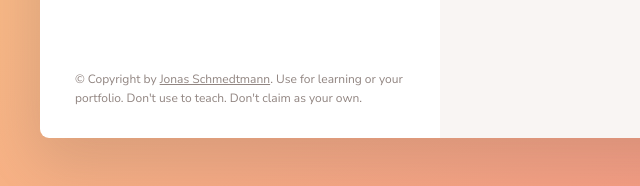
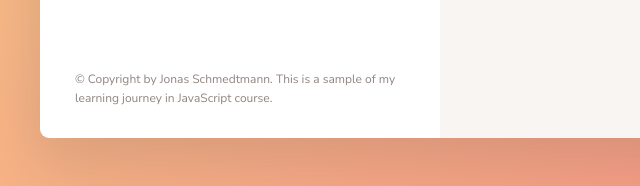
Before and after one commit to parisa-rahmani/recipeApp-parisa, a website built with Parcel: page index.html in a window 1280 px wide. Shown: the part 1083-1269 px from the top of the page, 0-640 px from the left. Built offline with nearby package versions, Linux system fonts and the light colour scheme.

Commit message:
refactor some code

```diff
--- a/index.html
+++ b/index.html
@@ -122,14 +122,8 @@
         </div>
 
         <p class="copyright">
-          &copy; Copyright by
-          <a
-            class="twitter-link"
-            target="_blank"
-            href="https://twitter.com/jonasschmedtman"
-            >Jonas Schmedtmann</a
-          >. Use for learning or your portfolio. Don't use to teach. Don't claim
-          as your own.
+          &copy; Copyright by Jonas Schmedtmann. This is a sample of my learning
+          journey in JavaScript course.
         </p>
       </div>
 
```
